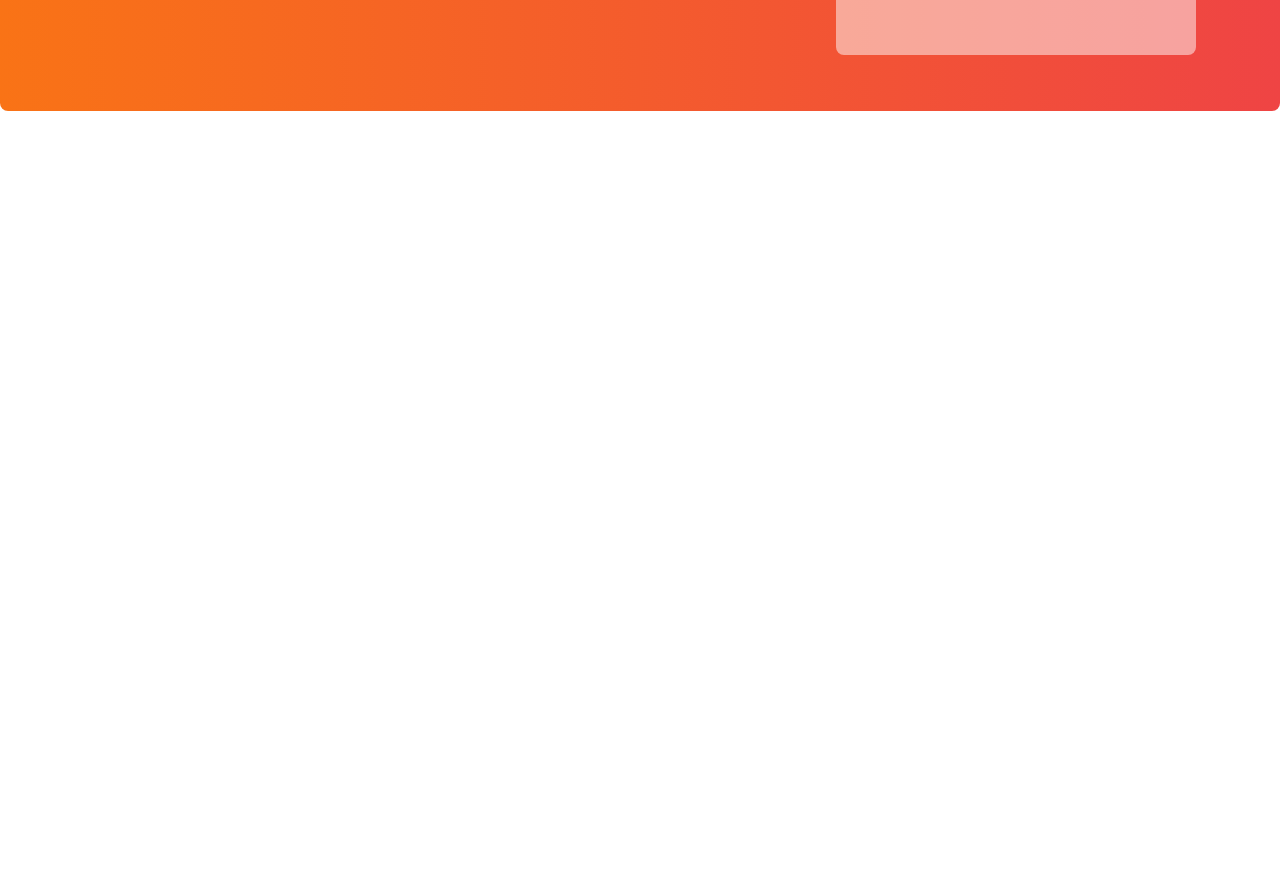
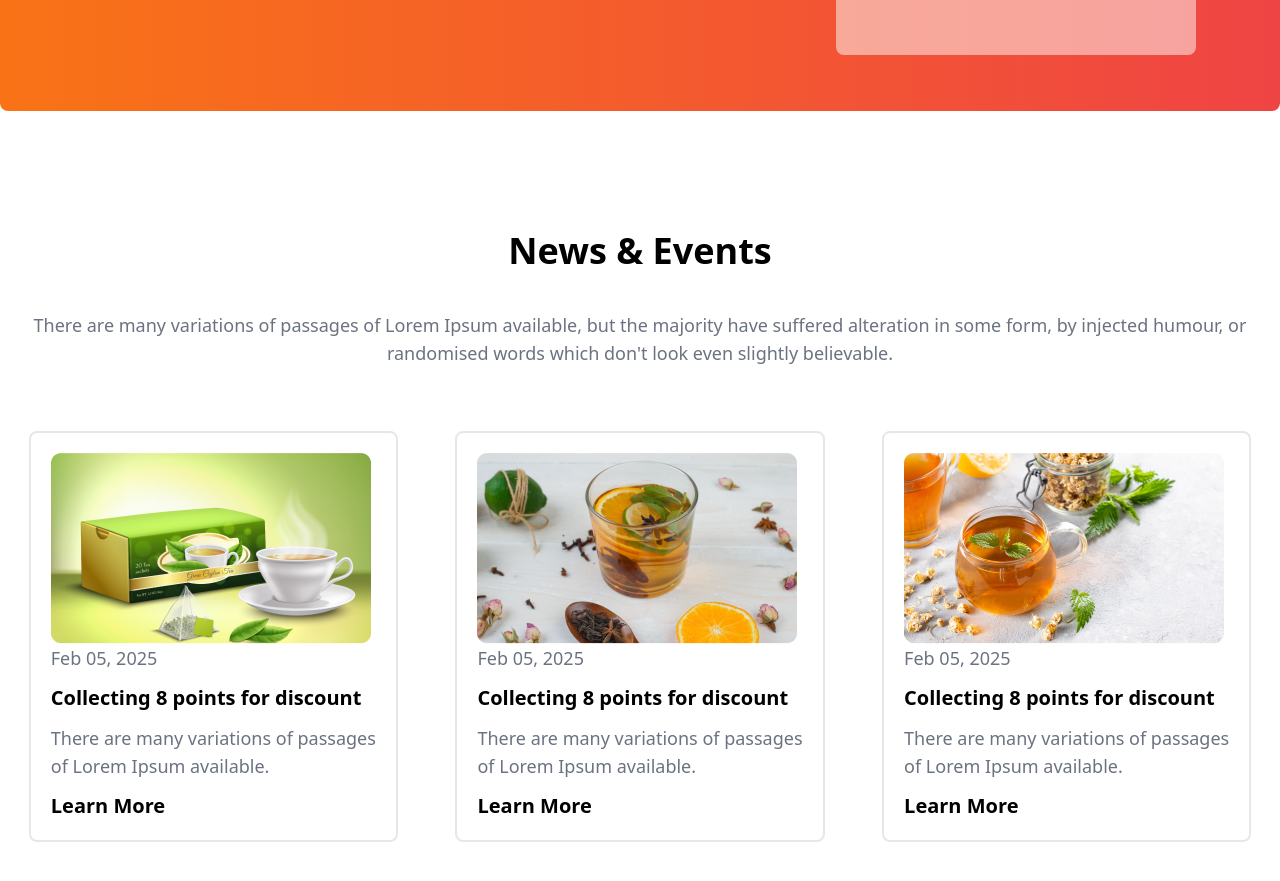
Before and after one commit to MahirSiyam/Tea-House, a plain HTML site: page index.html in a window 1280 px wide. Shown: the part 2127-3008 px from the top of the page. Before the commit the page ends 2334 px from the top, so only its background shows below. Drawn offline with nearby package versions, Linux system fonts and the light colour scheme.

Commit message:
added section 5 part

```diff
--- a/index.html
+++ b/index.html
@@ -154,9 +154,42 @@
                   <p class="text-base text-gray-500">Businessman</p>
                 </div>
               </div>
-
           </div>
         </div>
+      </section>
+
+      <section class="mb-24">
+          <div class="text-center p-6">
+            <h2 class="text-4xl font-bold mb-10">News & Events</h2>
+            <p class="text-lg text-gray-500 mb-10">There are many variations of passages of Lorem Ipsum available, but the majority have suffered alteration in some form, by injected humour, or randomised words which don't look even slightly believable. </p>
+          </div>
+
+          <div class="grid grid-cols-1 gap-y-5 md:grid-cols-3">
+
+            <div class="p-5 border-2 border-gray-200 mx-auto rounded-lg ">
+              <img src="./images/news-1.png" alt="">
+              <p class="text-lg text-gray-500 mb-3 ">Feb 05, 2025</p>
+              <h3 class="text-xl font-bold mb-3">Collecting 8 points for discount</h3>
+              <p class="text-lg text-gray-500 mb-3">There are many variations of passages <br> of Lorem Ipsum available.</p>
+              <p class="text-xl font-bold">Learn More</p>
+            </div>
+
+            <div class="p-5 border-2 border-gray-200 mx-auto rounded-lg">
+              <img src="./images/news-2.png" alt="">
+              <p class="text-lg text-gray-500 mb-3 ">Feb 05, 2025</p>
+              <h3 class="text-xl font-bold mb-3">Collecting 8 points for discount</h3>
+              <p class="text-lg text-gray-500 mb-3">There are many variations of passages <br> of Lorem Ipsum available.</p>
+              <p class="text-xl font-bold">Learn More</p>
+            </div>
+
+            <div class="p-5 border-2 border-gray-200 mx-auto rounded-lg">
+              <img src="./images/news-3.png" alt="">
+              <p class="text-lg text-gray-500 mb-3 ">Feb 05, 2025</p>
+              <h3 class="text-xl font-bold mb-3">Collecting 8 points for discount</h3>
+              <p class="text-lg text-gray-500 mb-3">There are many variations of passages <br> of Lorem Ipsum available.</p>
+              <p class="text-xl font-bold">Learn More</p>
+            </div>
+          </div>
       </section>
     </main>
     <footer>
```
